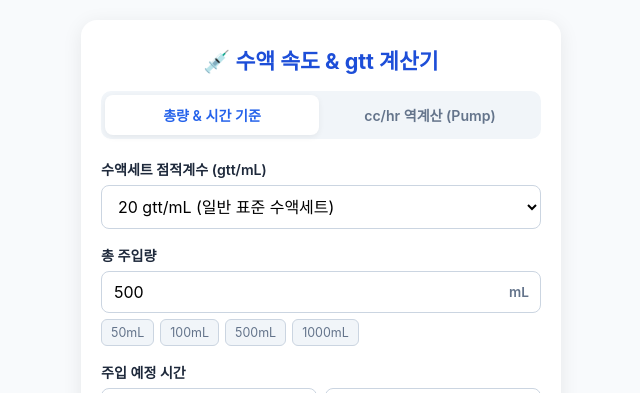
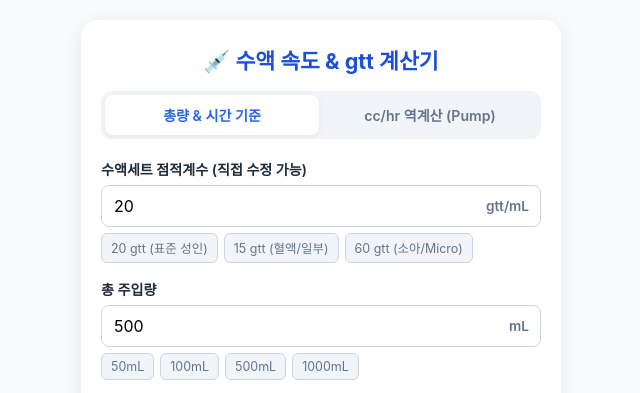
Before and after one commit to LeeHyeYeon1112/Nurse-calculator, a plain HTML site: page index.html in a window 1280 px wide. Shown: the top 393 px of the page, without its empty margins (319-959 px from the left). Drawn offline with Linux system fonts and the light colour scheme.

Commit message:
Update index.html

```diff
--- a/index.html
+++ b/index.html
@@ -107,15 +107,16 @@
 
     .input-unit-group input {
       width: 100%;
-      padding: 10px 42px 10px 12px;
+      padding: 10px 56px 10px 12px;
       font-size: 1rem;
       border: 1px solid var(--border);
       border-radius: 8px;
       outline: none;
       transition: border-color 0.2s;
+      background: #ffffff;
     }
 
-    .input-unit-group input:focus, select:focus {
+    .input-unit-group input:focus {
       border-color: var(--primary);
     }
 
@@ -133,25 +134,6 @@
       gap: 8px;
     }
 
-    select {
-      width: 100%;
-      padding: 10px 12px;
-      font-size: 1rem;
-      border: 1px solid var(--border);
-      border-radius: 8px;
-      outline: none;
-      background-color: #ffffff;
-    }
-
-    .custom-factor-box {
-      margin-top: 8px;
-      display: none;
-    }
-
-    .custom-factor-box.active {
-      display: block;
-    }
-
     .preset-chips {
       display: flex;
       flex-wrap: wrap;
@@ -167,10 +149,12 @@
       border-radius: 6px;
       cursor: pointer;
       color: var(--text-muted);
+      transition: all 0.15s;
     }
 
     .chip:hover {
       background: #e2e8f0;
+      color: var(--text);
     }
 
     .results-card {
@@ -274,21 +258,17 @@
     <button class="tab-btn" onclick="switchTab('rate')">cc/hr 역계산 (Pump)</button>
   </div>
 
-  <!-- 공통: 점적계수 선택 & 직접 입력 -->
+  <!-- 공통: 점적계수 입력 (기본값 20 + 프리셋 버튼) -->
   <div class="form-group">
-    <label for="dropFactorSelect">수액세트 점적계수 (gtt/mL)</label>
-    <select id="dropFactorSelect" onchange="onDropFactorPresetChange()">
-      <option value="20" selected>20 gtt/mL (일반 표준 수액세트)</option>
-      <option value="15">15 gtt/mL (혈액/일부 수액세트)</option>
-      <option value="60">60 gtt/mL (소아/Micro drip)</option>
-      <option value="custom">직접 입력 (사용자 설정)</option>
-    </select>
-
-    <div id="customFactorBox" class="custom-factor-box">
-      <div class="input-unit-group">
-        <input type="number" id="customDropFactor" placeholder="점적계수 입력" value="20" min="1" step="1" oninput="calculate()" />
-        <span class="unit-label">gtt/mL</span>
-      </div>
+    <label for="dropFactorInput">수액세트 점적계수 (직접 수정 가능)</label>
+    <div class="input-unit-group">
+      <input type="number" id="dropFactorInput" value="20" min="1" step="1" oninput="calculate()" />
+      <span class="unit-label">gtt/mL</span>
+    </div>
+    <div class="preset-chips">
+      <button class="chip" onclick="setDropFactor(20)">20 gtt (표준 성인)</button>
+      <button class="chip" onclick="setDropFactor(15)">15 gtt (혈액/일부)</button>
+      <button class="chip" onclick="setDropFactor(60)">60 gtt (소아/Micro)</button>
     </div>
   </div>
 
@@ -390,7 +370,7 @@
         <div class="data" id="mlPerMinResult">0 <span style="font-size:0.85rem; font-weight:500;">mL/min</span></div>
       </div>
 
-      <!-- 예상 소요 시간 (시간 / 분 명확 표기) -->
+      <!-- 예상 소요 시간 -->
       <div class="metric-item full-width">
         <div class="title">총 주입 예상 소요 시간</div>
         <div class="data" id="totalDurationResult">-</div>
@@ -421,28 +401,13 @@
     calculate();
   }
 
-  function onDropFactorPresetChange() {
-    const select = document.getElementById('dropFactorSelect');
-    const customBox = document.getElementById('customFactorBox');
-
-    if (select.value === 'custom') {
-      customBox.classList.add('active');
-    } else {
-      customBox.classList.remove('active');
-    }
+  function setDropFactor(df) {
+    document.getElementById('dropFactorInput').value = df;
     calculate();
   }
 
-  function getDropFactor() {
-    const select = document.getElementById('dropFactorSelect');
-    if (select.value === 'custom') {
-      return parseFloat(document.getElementById('customDropFactor').value) || 20;
-    }
-    return parseFloat(select.value) || 20;
-  }
-
   function calculate() {
-    const dropFactor = getDropFactor();
+    const dropFactor = parseFloat(document.getElementById('dropFactorInput').value) || 20;
     let gtt = 0;
     let ccPerHour = 0;
     let mlPerMin = 0;
@@ -480,7 +445,7 @@
       document.getElementById('dropsPerSecResult').innerHTML = `0 <span style="font-size:0.85rem; font-weight:500;">방울/초</span>`;
       document.getElementById('mlPerMinResult').innerHTML = `0 <span style="font-size:0.85rem; font-weight:500;">mL/min</span>`;
       document.getElementById('totalDurationResult').innerText = `-`;
-      document.getElementById('dripStatus').innerText = "수치를 입력해주세요";
+      document.getElementById('dripStatus').innerText = "수치를 올바르게 입력해주세요";
       clearInterval(dripIntervalTimer);
       return;
     }
@@ -488,7 +453,7 @@
     const secPerDrop = 60 / gtt;
     const dropsPerSec = gtt / 60;
 
-    // 시간, 분 변환
+    // 시간, 분 계산
     const resHours = Math.floor(totalMinutes / 60);
     const resMinutes = Math.round(totalMinutes % 60);
     let durationString = "";
```
